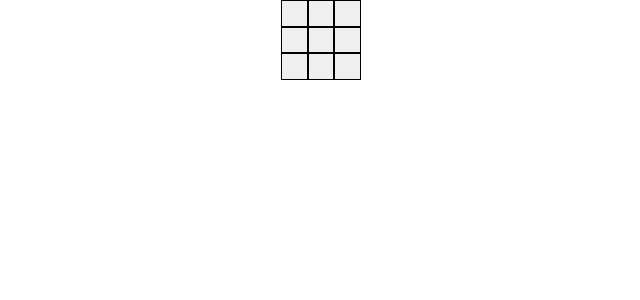
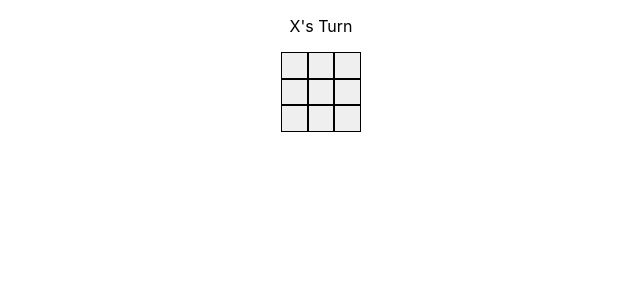
Before and after one commit to stevula/react-tic-tac-toe, a React (Create React App) app: page / in a window 1280 px wide. Shown: the top 300 px of the page, without its empty margins (319-959 px from the left). Built offline with nearby package versions, Linux system fonts and the light colour scheme.

Commit message:
Add message for whose turn it is

```diff
--- a/src/Board/Board.ui.jsx
+++ b/src/Board/Board.ui.jsx
@@ -28,9 +28,12 @@ class Board extends Component {
 
   render() {
     const { board, currentPlayer } = this.state;
+    const message = `${currentPlayer}'s Turn`;
 
     return (
       <div className={styles}>
+        <p>{message}</p>
+
         {board.map((row, index) => (
           <Row
             key={index}
```
